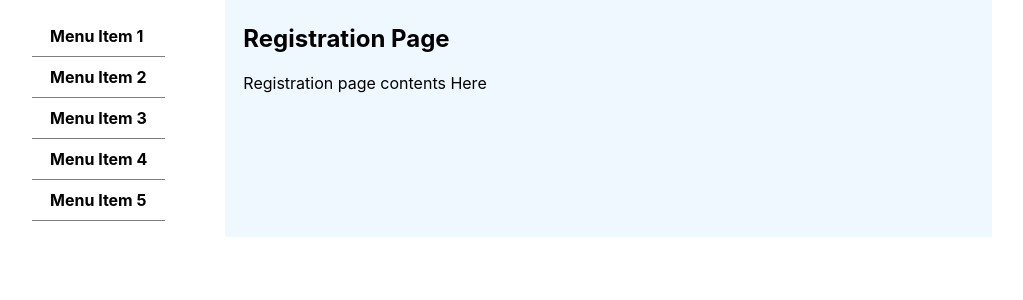
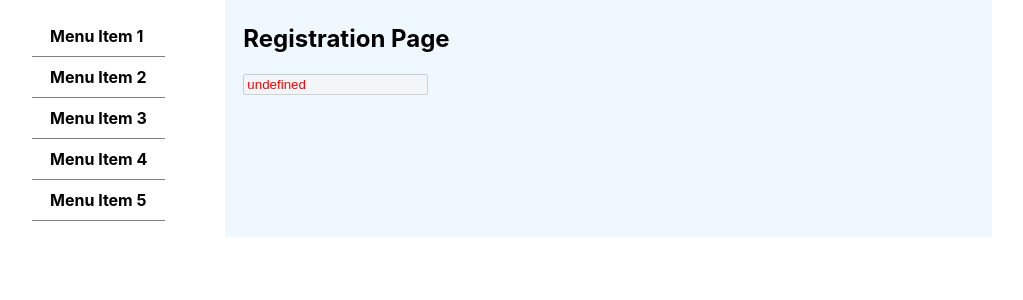
Before and after one commit to dtarxanyan/movies-project, a React (Create React App) app: page / in a window 1280 px wide. Shown: the top 300 px of the page, without its empty margins (128-1151 px from the left). Built offline with nearby package versions, Linux system fonts and the light colour scheme.

Commit message:
'albert-gabrielyan-give-props-to-input'

```diff
--- a/src/App.js
+++ b/src/App.js
@@ -7,10 +7,12 @@ class App extends React.Component {
         super(props);
     }
 
+
     render() {
+
         return (
             <Layout>
-                <RegistrationPage/>
+                <RegistrationPage {...this.props} />
             </Layout>
         );
     }
--- a/src/components/Functional/Input/Input.js
+++ b/src/components/Functional/Input/Input.js
@@ -1,6 +1,6 @@
-import React, { useState } from 'react';
+import React, {useState} from 'react';
 
-const Input = ({id, className, type, label, placeholder, name, value, onChange}) => {
+const Input = ({id, className, type, label, placeholder, name, value, onChange, disableInput, inputColor}) => {
     const [inputValue, setInputValue] = useState(`${value}`)
 
     const handleChange = (e) => {
@@ -12,10 +12,13 @@ const Input = ({id, className, type, label, placeholder, name, value, onChange})
         <div>
             <label htmlFor={id}>{label}</label>
             <input
+
+                style={{color: inputColor}}
+                disabled={disableInput}
                 className={className}
                 id={id}
                 defaultValue={inputValue}
-                onChange={ handleChange }
+                onChange={handleChange}
                 type={type}
                 placeholder={placeholder}
                 name={name}/>
--- a/src/components/Functional/RegistrationPage/RegistrationPage.js
+++ b/src/components/Functional/RegistrationPage/RegistrationPage.js
@@ -1,11 +1,13 @@
 import React from "react";
+import Input from "../Input/Input";
+const RegistrationPage = (props) => {
 
-const RegistrationPage = () => {
+    console.log(props)
      return (
         <div>
             <h2>Registration Page</h2>
             <div>
-                Registration page contents Here
+               <Input  {...props}/>
             </div>
         </div>
     )
--- a/src/index.js
+++ b/src/index.js
@@ -7,7 +7,7 @@ import reportWebVitals from "./reportWebVitals";
 const root = ReactDOM.createRoot(document.getElementById("root"));
 root.render(
   <React.StrictMode>
-    <App />
+    <App disableInput = {true} inputColor ={'red'}  />
   </React.StrictMode>
 );
 
```
